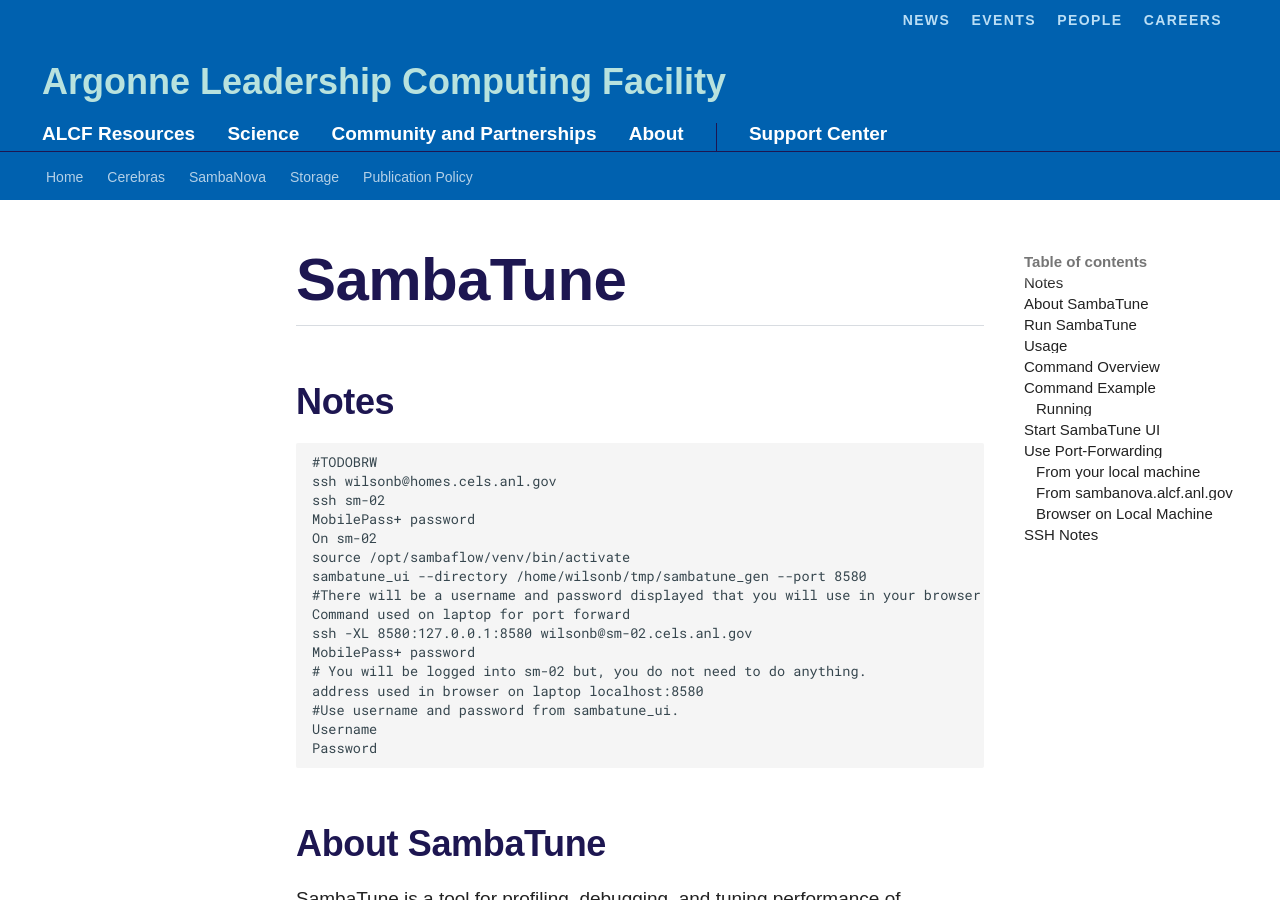
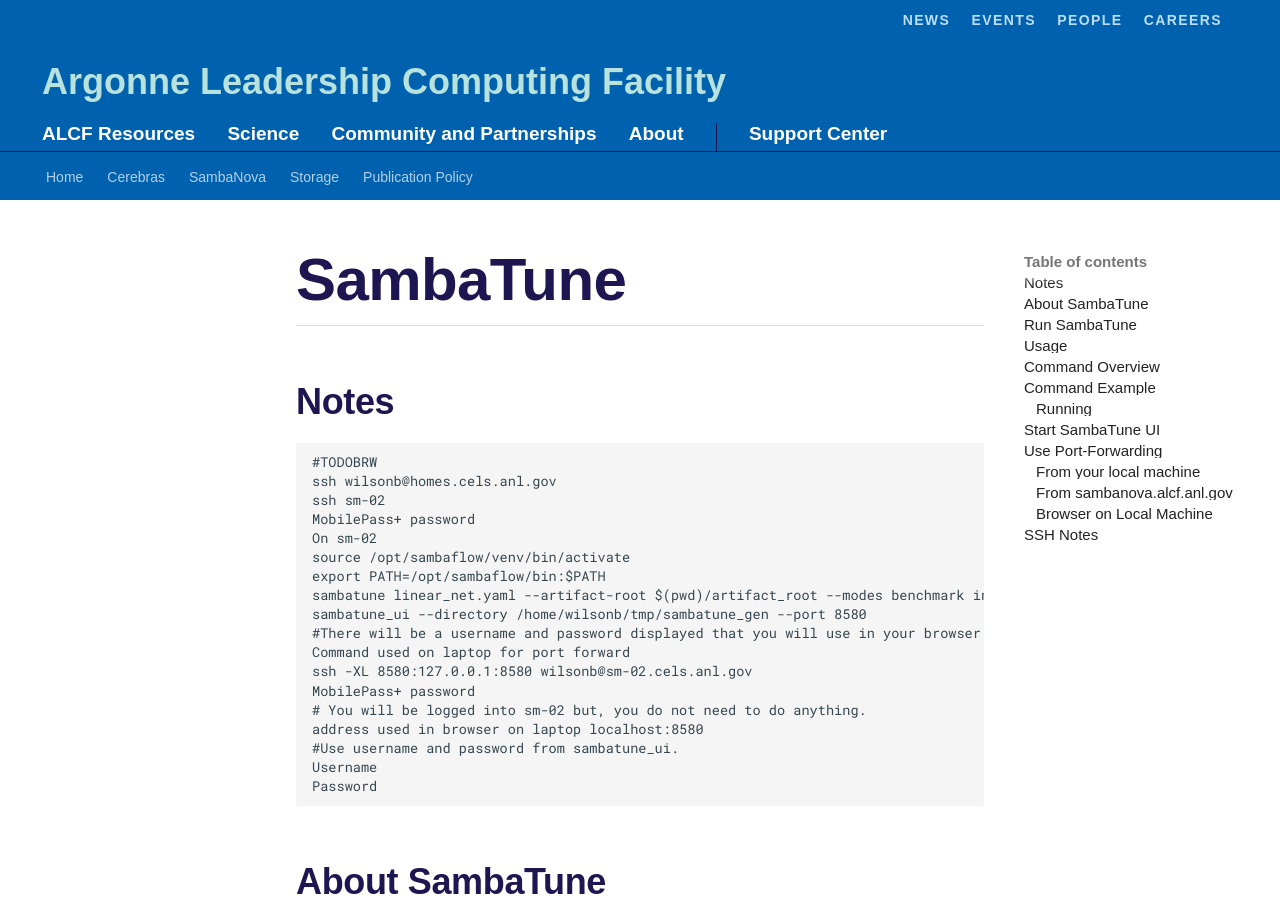
Before and after one commit to argonne-lcf/ai-testbed-userdocs, an MkDocs documentation site: the page built from docs/sambanova/SambaTune-User-Guide.md, in a window 1280 px wide and 900 px high. Built offline with MkDocs 1.6.1 and Material for MkDocs 9.7.7, drawn with Linux system fonts in a browser that asks for light colours; some web fonts are replaced; comment, search, counter and statistics services are not loaded; some of the changed text lies outside the part shown.

Commit message:
touch SambaTune.

```diff
--- a/docs/sambanova/SambaTune-User-Guide.md
+++ b/docs/sambanova/SambaTune-User-Guide.md
@@ -9,6 +9,8 @@
 MobilePass+ password
 On sm-02
 source /opt/sambaflow/venv/bin/activate
+export PATH=/opt/sambaflow/bin:$PATH
+sambatune linear_net.yaml --artifact-root $(pwd)/artifact_root --modes benchmark instrument run
 sambatune_ui --directory /home/wilsonb/tmp/sambatune_gen --port 8580
 #There will be a username and password displayed that you will use in your browser on your laptop.
 Command used on laptop for port forward
```
Also changed, not shown: other parts of docs/sambanova/SambaTune-User-Guide.md (+1 -0 lines).
